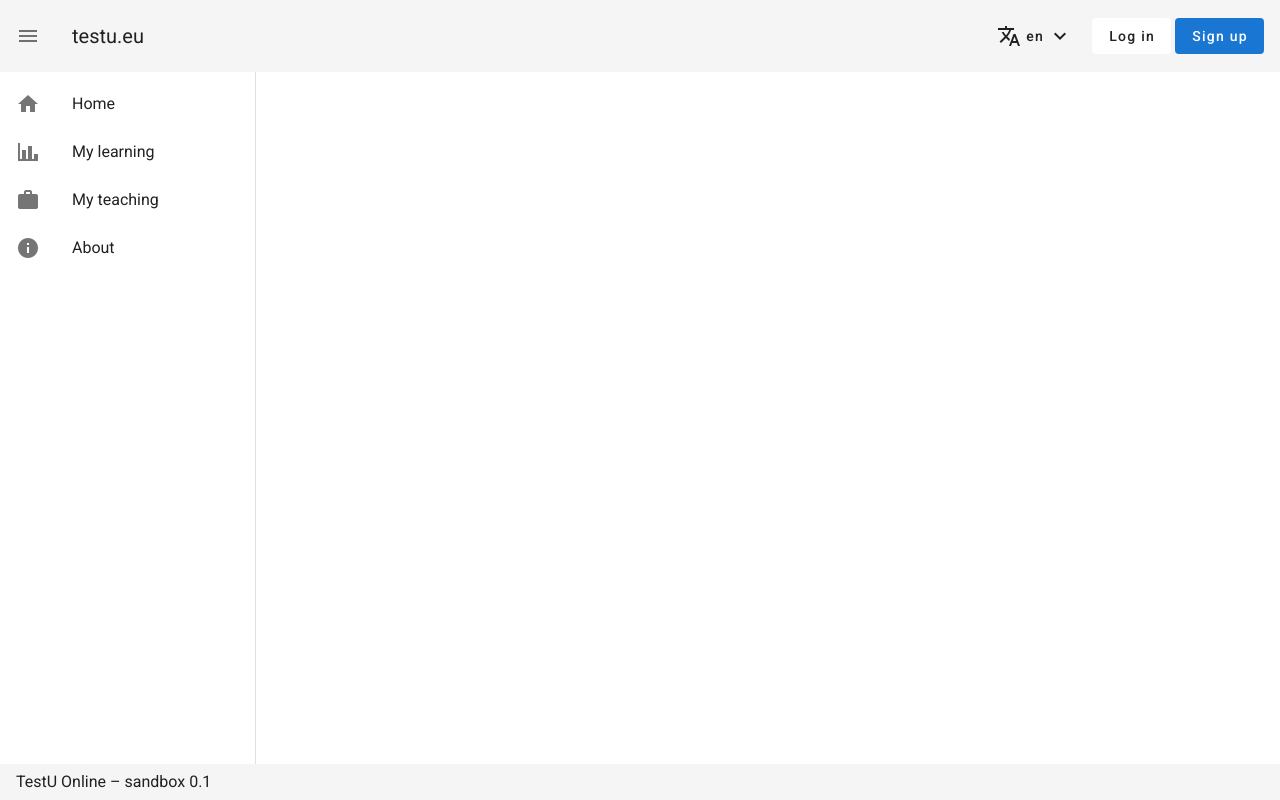
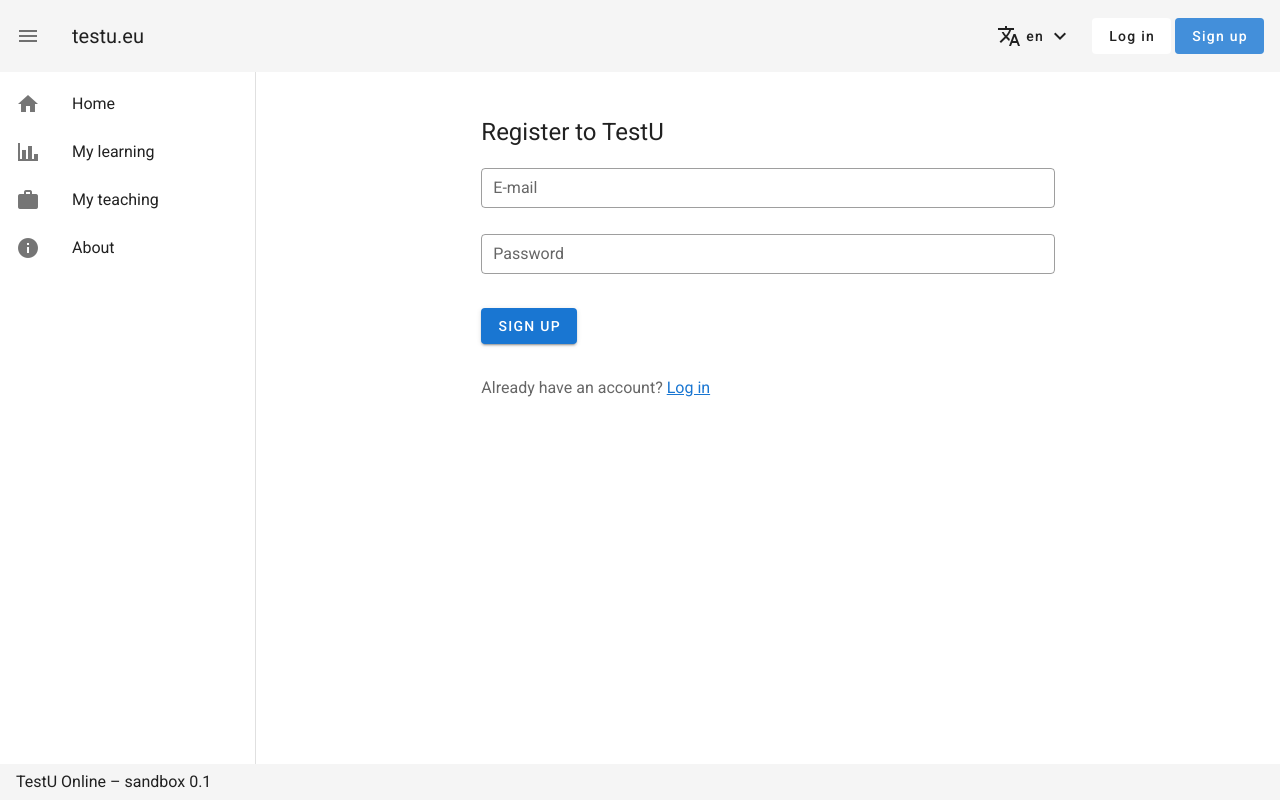
Before and after one commit to edukado-interreto/testu, a Nuxt app in the folder client/: page /signup in a window 1280 px wide. Built offline with nearby package versions, Linux system fonts and the light colour scheme; what vue-auth-jwt would draw is missing.

Commit message:
add sign up

```diff
--- a/client/layouts/default.vue
+++ b/client/layouts/default.vue
@@ -68,6 +68,8 @@
         <v-btn
           class="text-none primary"
           text
+          nuxt
+          to="/signup"
         >Sign up</v-btn>
       </div>
 
--- /dev/null
+++ b/client/pages/signup.vue
@@ -0,0 +1,97 @@
+<template>
+  <v-row class="mt-5">
+    <v-spacer></v-spacer>
+    <v-col cols="7">
+      <v-form
+        ref="signup_form"
+        v-model="valid"
+        :lazy-validation="true"
+        @submit.prevent="register_new_user"
+      >
+        <h1 class="text-h5 mb-5">Register to TestU</h1>
+        <v-text-field
+          outlined
+          dense
+          v-model="email"
+          label="E-mail"
+          :rules="[ v => /.+@.+\..+/.test(v) || 'E-mail must be valid' ]"
+          required
+        ></v-text-field>
+        <v-text-field
+          outlined
+          dense
+          v-model="password"
+          label="Password"
+          type="password"
+          :rules="[ v => v !== '' || 'Required field' ]"
+          required
+        ></v-text-field>
+        <v-btn
+          type="submit"
+          class="primary mt-2"
+        >Sign up</v-btn>
+        <v-alert
+          class="mt-2"
+          type="error"
+          v-show="!!error_message"
+        >
+          {{ error_message }}
+        </v-alert>
+      </v-form>
+
+      <div class="text--secondary mt-8">
+      Already have an account?
+      <NuxtLink to="/login">Log in</NuxtLink>
+      </div>
+
+    </v-col>
+    <v-spacer></v-spacer>
+  </v-row>
+</template>
+<script>
+  export default {
+    data: () => ({
+      email: '',
+      password: '',
+      valid: undefined,
+      error_message: '',
+    }),
+    name: 'Sign up',
+    head() {
+      return {
+        title: 'SignUp'
+      }
+    },
+    methods: {
+      async register_new_user() {
+        if (!this.validate()) return;
+        const ret = await fetch('/api/auth/register/', {
+          method: 'POST',
+          headers: {
+            'Content-Type': 'application/json'
+          },
+          body: JSON.stringify({
+            email: this.email,
+            password: this.password
+          })
+        })
+
+        let ret_json;
+        try {
+          ret_json = await ret.json();
+        } catch {
+        }
+
+        if (ret.status >= 400) {
+          console.error({ ret, ret_json })
+          this.error_message = `Error ${ret.status}. ${ret_json}`
+          return
+        }
+
+      },
+      validate() {
+        return this.$refs.signup_form.validate()
+      },
+    }
+  }
+</script>
```
